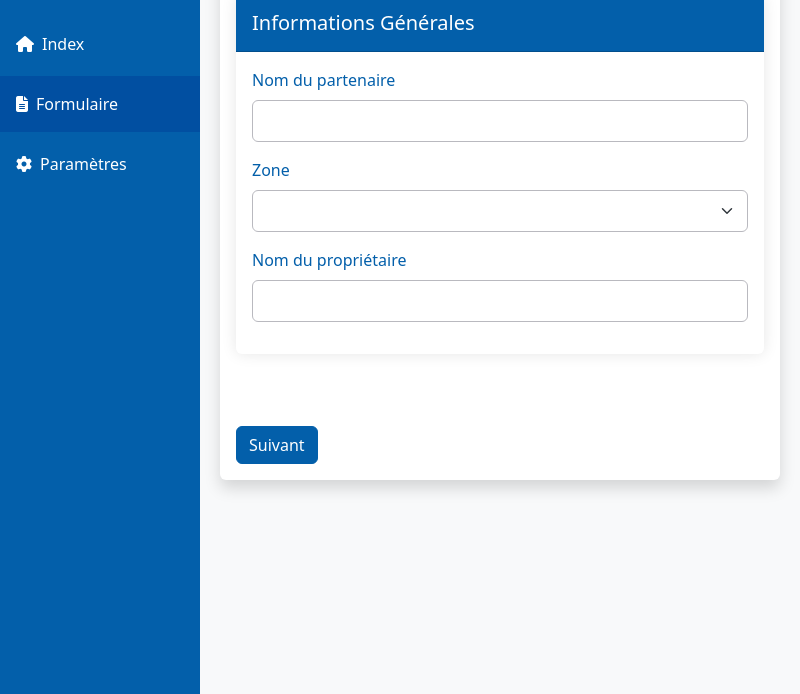
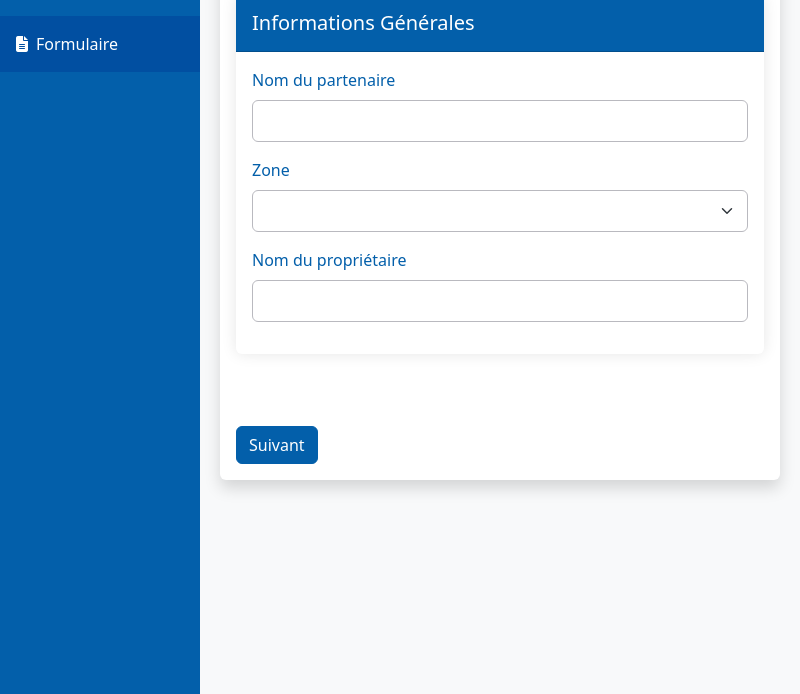
Before and after one commit to NalyAndriam/Evaluation, an Electron app: page formulaire.html in a window 800 px wide. Shown: the part 106-800 px from the top of the page. Drawn offline with nearby package versions, Linux system fonts and the light colour scheme.

Commit message:
Update formulaire.html
Removing the unused menu items on the sidebar since that functionality is not yet finished

```diff
--- a/formulaire.html
+++ b/formulaire.html
@@ -20,9 +20,9 @@
                     <img src="assets/img/logo.jpg" alt="Logo" class="img-fluid">
                 </div>
                 <nav class="nav flex-column">
-                    <a class="nav-link" href="#"><i class="fas fa-home me-2"></i>Index</a>
+                    <!-- <a class="nav-link" href="#"><i class="fas fa-home me-2"></i>Index</a> -->
                     <a class="nav-link active" href="#"><i class="fas fa-file-alt me-2"></i>Formulaire</a>
-                    <a class="nav-link" href="#"><i class="fas fa-cog me-2"></i>Paramètres</a>
+                    <!-- <a class="nav-link" href="#"><i class="fas fa-cog me-2"></i>Paramètres</a> -->
                 </nav>
             </div>
 
```
